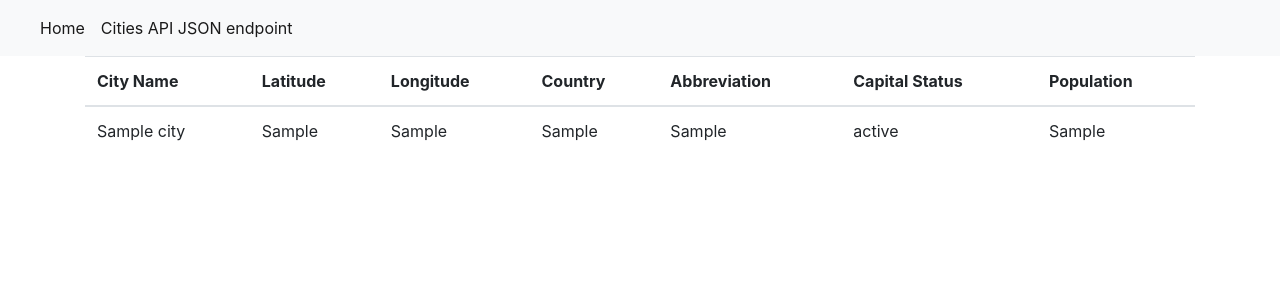
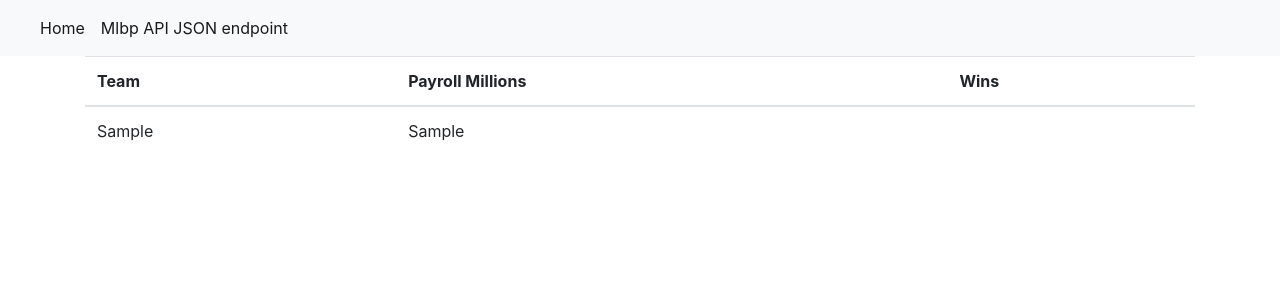
Before and after one commit to vd265/PycharmDockerMySQLHW3, a Python web app: template app/template/index.html in a window 1280 px wide. Shown: the top 300 px of the page. Run offline with Jinja, Linux system fonts and the light colour scheme; the template is opened without the code that fills it: most values are stand-ins (such as "Sample title", 1, 10 or a date in 2020); some libraries are stand-ins or nearby versions.

Commit message:
Task: Updated templates

```diff
--- a/app/template/index.html
+++ b/app/template/index.html
@@ -3,25 +3,18 @@
 <table class="table">
     <thead>
     <tr>
-        <th scope="col">City Name</th>
-        <th scope="col">Latitude</th>
-        <th scope="col">Longitude</th>
-        <th scope="col">Country</th>
-        <th scope="col">Abbreviation</th>
-        <th scope="col">Capital Status</th>
-        <th scope="col">Population</th>
+        <th scope="col">Team</th>
+        <th scope="col">Payroll Millions</th>
+        <th scope="col">Wins</th>
+
     </tr>
     </thead>
     <tbody>
-    {% for city in cities %}
+    {% for mlb in mlbp %}
     <tr>
-        <td>{{ city.fldName }}</td>
-        <td>{{ city.fldLat }}</td>
-        <td>{{ city.fldLong }}</td>
-        <td>{{ city.fldCountry }}</td>
-        <td>{{ city.fldAbbreviation }}</td>
-        <td>{{ city.fldCapitalStatus }}</td>
-        <td>{{ city.fldPopulation }}</td>
+        <td>{{ mlbp.fldTeam }}</td>
+        <td>{{ mlbp.fldPayroll }}</td>
+
     </tr>
     {% endfor %}
     </tbody>
--- a/app/template/layout.html
+++ b/app/template/layout.html
@@ -23,7 +23,7 @@
 
 <nav class="navbar navbar-expand-lg navbar-light bg-light">
   <a class="navbar-brand" href="#">{% if user %}{{ user.username }}'s Homepage{% else %}
-    <title>Welcome to My Homepage</title>
+    <title>Major League Payroll 2012</title>
     {% endif %}</a>
   <button class="navbar-toggler" type="button" data-toggle="collapse" data-target="#navbarNavDropdown" aria-controls="navbarNavDropdown" aria-expanded="false" aria-label="Toggle navigation">
     <span class="navbar-toggler-icon"></span>
@@ -34,7 +34,7 @@
         <a class="nav-link" href="#">Home <span class="sr-only">(current)</span></a>
       </li>
       <li class="nav-item active">
-        <a class="nav-link" href="api/cities">Cities API JSON endpoint <span class="sr-only">(current)</span></a>
+        <a class="nav-link" href="api/mlbp">Mlbp API JSON endpoint <span class="sr-only">(current)</span></a>
       </li>
 
     </ul>
```
